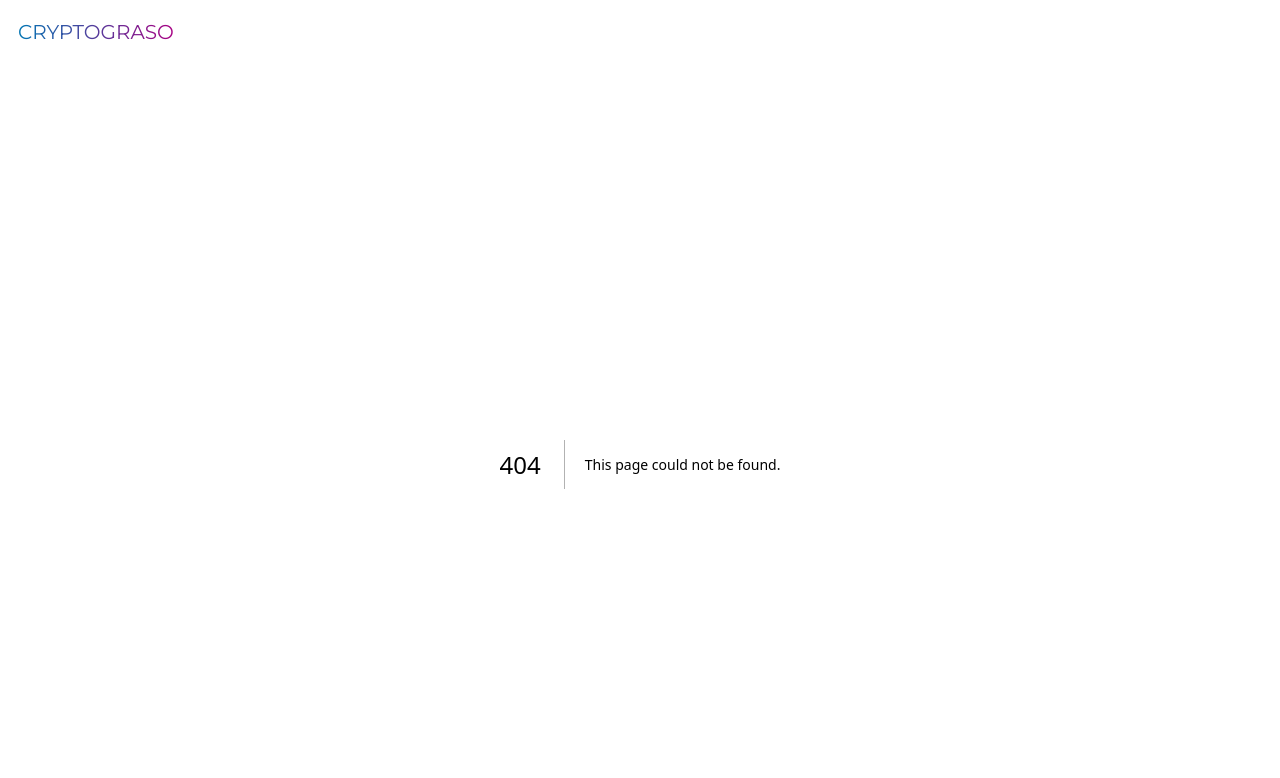
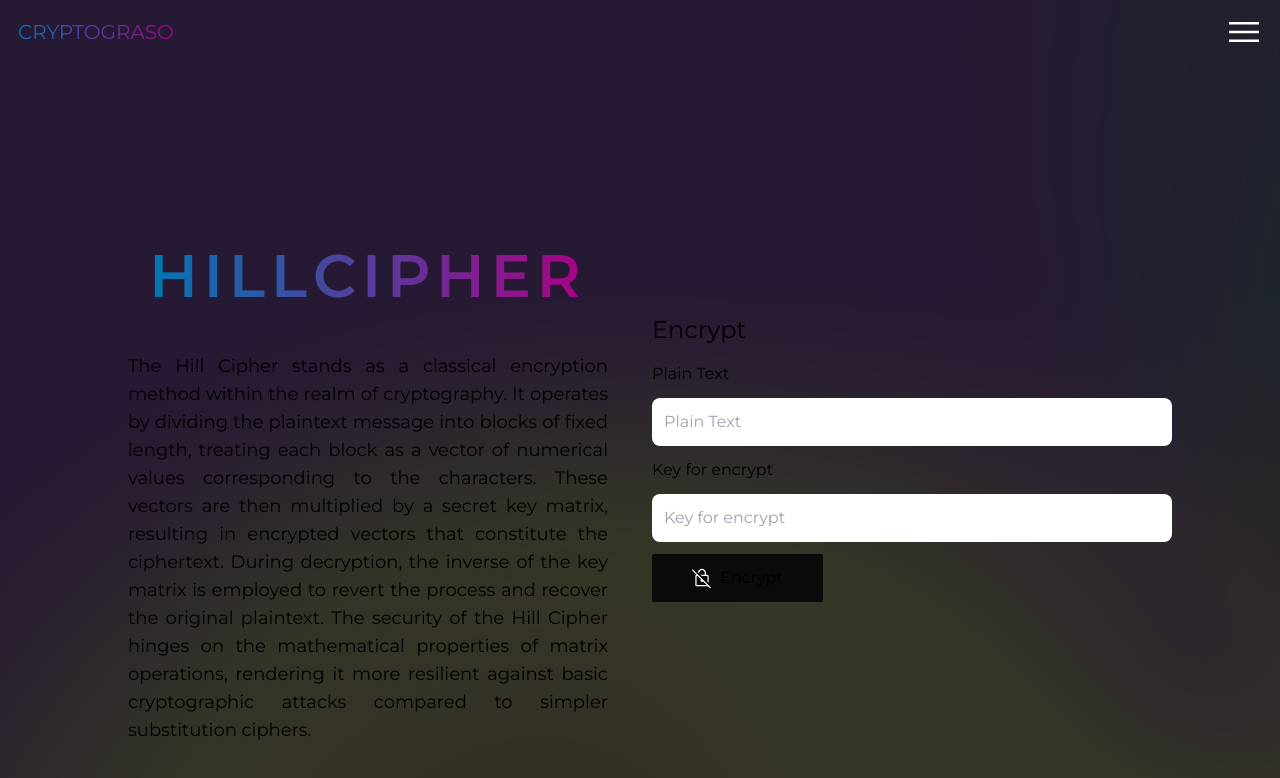
Before and after one commit to Exlaso/cryptograso, a Next.js app: page /HILLCIPHER in a window 1280 px wide. Before the commit this address had no page. Shown: the top 778 px of the page. Built offline with nearby package versions, Linux system fonts and the light colour scheme.

Commit message:
new algo added

```diff
--- /dev/null
+++ b/app/HILLCIPHER/page.tsx
@@ -0,0 +1,79 @@
+"use client";
+import Inputformforpf from "@/components/Inputformforpf";
+import HillCipher from "@/components/hillcipher";
+import Image from "next/image";
+import React, { useState } from "react";
+
+const Hillcipher = () => {
+  const [encryptedstring, setencryptedstring] = useState<string>("");
+  const [decryptedstring, setdecryptedstring] = useState<string>("");
+
+  const getencryptedvalue = (encryptedvalue: string): void =>
+    setencryptedstring(encryptedvalue);
+  const getdecryptedstring = (encryptedvalue: string): void =>
+    setdecryptedstring(encryptedvalue);
+
+  return (
+    <main className="flex h-auto flex-col items-center justify-between p-24 max-sm:p-0">
+      <div className="grid grid-cols-2 max-lg:grid-cols-1  w-full">
+        <div className="flex justify-start py-20 gap-10 items-center flex-col h-auto">
+          <h1 className="text-6xl flex flex-wrap justify-center items-center  text-neutral-950 gradient tracking-widest font-semibold">
+            <span>HILL</span> <span> CIPHER</span>
+          </h1>
+          <p className="px-8 sm:text-lg text-justify text-sm">
+            The Hill Cipher stands as a classical encryption method within the
+            realm of cryptography. It operates by dividing the plaintext message
+            into blocks of fixed length, treating each block as a vector of
+            numerical values corresponding to the characters. These vectors are
+            then multiplied by a secret key matrix, resulting in encrypted
+            vectors that constitute the ciphertext. During decryption, the
+            inverse of the key matrix is employed to revert the process and
+            recover the original plaintext. The security of the Hill Cipher
+            hinges on the mathematical properties of matrix operations,
+            rendering it more resilient against basic cryptographic attacks
+            compared to simpler substitution ciphers.
+          </p>
+          <span
+            className="lg:hidden"
+            onClick={() => {
+              const element: HTMLElement | null =
+                document.getElementById("EncryptforHC");
+              element?.scrollIntoView();
+            }}
+          >
+            <Image
+              className="invert"
+              src={"/arrow-down-double-fill.svg"}
+              height={50}
+              width={50}
+              alt="Arrow"
+            />
+          </span>
+        </div>
+        <div className="flex flex-col gap-3 p-3 pb-20 justify-evenly items-start  w-full rounded-xl">
+          <div className="gap-4 grid w-full ">
+            <h1
+              className="text-2xl"
+              id="EncryptforHC"
+            >
+              Encrypt
+            </h1>
+            <Inputformforpf
+              title="Plain Text"
+              heading="Encrypt"
+              method={HillCipher.encrypt}
+              returner={getencryptedvalue}
+            />
+          </div>
+          {encryptedstring && (
+            <h2 className="text-xl text-green-500 break-all">
+              Encryption = {encryptedstring}
+            </h2>
+          )}
+        </div>
+      </div>
+    </main>
+  );
+};
+
+export default Hillcipher;
--- a/components/hillcipher.tsx
+++ b/components/hillcipher.tsx
@@ -191,5 +191,8 @@ const alphabet = [
     });
     return matrix;
   };
-  console.log(encrypt("exlaso", "exla"));
 //   "exlaso", "exla" zssreq
+const HillCipher = {
+  encrypt
+}
+export default HillCipher
--- a/lib/data.ts
+++ b/lib/data.ts
@@ -19,6 +19,15 @@ export const algos = () => {
       desc: "The technique encrypts pairs of letters (bigrams or digrams), instead of single letters as in the simple substitution cipher and rather more complex Vigenère cipher systems then in use. The Playfair is thus significantly harder to break since the frequency analysis used for simple substitution ciphers does not work with it. The frequency analysis of bigrams is possible, but considerably more difficult. With 600[1] possible bigrams rather than the 26 possible monograms (single symbols, usually letters in this context), a considerably larger cipher text is required in order to be useful.",
     },
     {
+      iscreated: true,
+      title: "HILL CIPHER",
+      short_desc:
+        "The Hill cipher is a polygraphic substitution cipher that transforms groups of letters in the plaintext into ciphertext using matrix multiplication with a predefined encryption key.",
+      href: "/HILLCIPHER",
+      enc_dec_supported: false,
+      desc: "The Hill cipher is a cryptographic algorithm that operates on blocks of plaintext letters and uses matrix multiplication with a predefined matrix key to transform these blocks into ciphertext, enhancing security through its mathematical structure.",
+    },
+    {
       iscreated: false,
       title: "VIGENERE CIPHER",
       short_desc:
@@ -27,14 +36,5 @@ export const algos = () => {
       enc_dec_supported: true,
       desc: "The Vigenère cipher is a method of encrypting alphabetic text by using a simple form of polyalphabetic substitution, where each letter in the plaintext is shifted by a corresponding letter in a repeating keyword, creating a more secure encryption compared to simpler substitution ciphers.",
     },
-    {
-      iscreated: false,
-      title: "HILL CIPHER",
-      short_desc:
-        "The Hill cipher is a polygraphic substitution cipher that transforms groups of letters in the plaintext into ciphertext using matrix multiplication with a predefined encryption key.",
-      href: "/HILLCIPHER",
-      enc_dec_supported: true,
-      desc: "The Hill cipher is a cryptographic algorithm that operates on blocks of plaintext letters and uses matrix multiplication with a predefined matrix key to transform these blocks into ciphertext, enhancing security through its mathematical structure.",
-    },
   ];
 };
```
